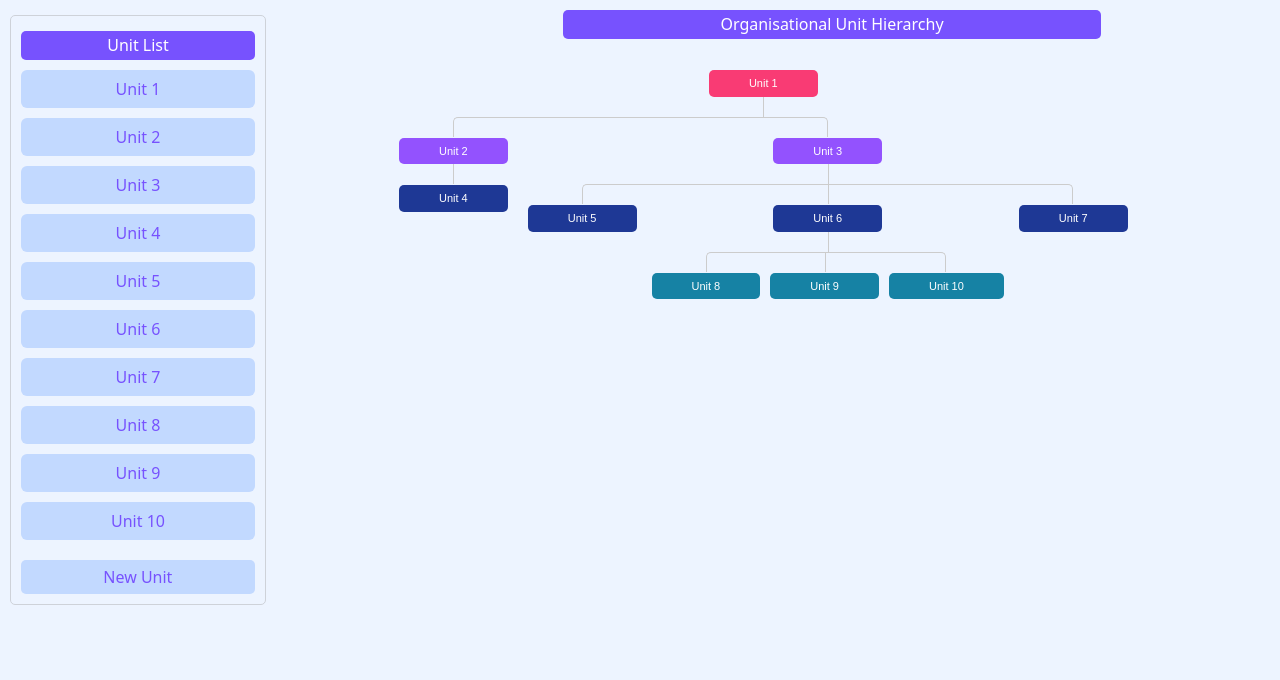
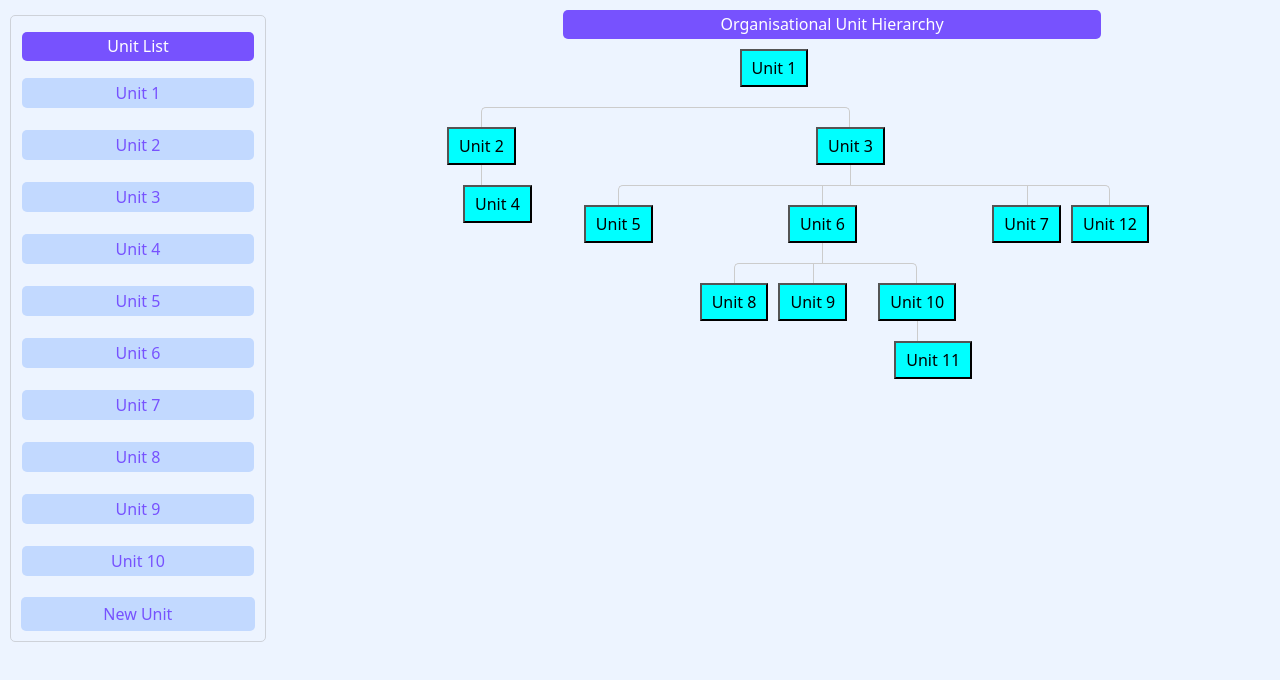
Before and after one commit to kavindarlm/resource-portfolio-mgmnt-frontend, an Angular app: page / in a window 1280 px wide. Shown: the top 680 px of the page. Built offline with nearby package versions, Linux system fonts and the light colour scheme.

Commit message:
Added Dynamic tree-orgUnitMgt

```diff
--- a/src/app/app.module.ts
+++ b/src/app/app.module.ts
@@ -8,6 +8,7 @@ import { UnitTreeComponent } from './orgUnitMgt/unit-tree/unit-tree.component';
 import { UnitListComponent } from './orgUnitMgt/unit-list/unit-list.component';
 import { UnitFormComponent } from './orgUnitMgt/unit-form/unit-form.component';
 import { ReuseButtonComponent } from './orgUnitMgt/reuse-button/reuse-button.component';
+import { UnitNodeComponent } from './orgUnitMgt/unit-node/unit-node.component';
 
 
 @NgModule({
@@ -18,6 +19,7 @@ import { ReuseButtonComponent } from './orgUnitMgt/reuse-button/reuse-button.com
     UnitListComponent,
     UnitFormComponent,
     ReuseButtonComponent,
+    UnitNodeComponent,
 
   ],
   imports: [
--- a/src/app/orgUnitMgt/unit-form/unit-form.component.html
+++ b/src/app/orgUnitMgt/unit-form/unit-form.component.html
@@ -27,7 +27,7 @@
             <div class="form-group mb-3">
                 <div class="inputField">
                     <label for="description" class="form-label">Description: </label>
-                    <textarea name="description" id="description" cols="50" rows="10"></textarea>
+                    <textarea name="description" id="description" cols="50" rows="5"></textarea>
                 </div>
             </div>
             <div class="add">
--- a/src/app/orgUnitMgt/unit-list/unit-list.component.html
+++ b/src/app/orgUnitMgt/unit-list/unit-list.component.html
@@ -1,30 +1,25 @@
 <div class="listBox">
     <div class="container">
-        <h6>Unit List</h6>
 
-        <app-reuse-button [text]="'Unit 1'"></app-reuse-button>
-        <app-reuse-button [text]="'Unit 2'"></app-reuse-button>
-        <app-reuse-button [text]="'Unit 3'"></app-reuse-button>
-        <app-reuse-button [text]="'Unit 4'"></app-reuse-button>
-        <app-reuse-button [text]="'Unit 5'"></app-reuse-button>
-        <app-reuse-button [text]="'Unit 6'"></app-reuse-button>
-        <app-reuse-button [text]="'Unit 7'"></app-reuse-button>
-        <app-reuse-button [text]="'Unit 8'"></app-reuse-button>
-        <app-reuse-button [text]="'Unit 9'"></app-reuse-button>
-        <app-reuse-button [text]="'Unit 10'"></app-reuse-button>
+        <table class="unitTable">
+            <thead>
+                <tr>
+                    <th>
+                        <h6>Unit List</h6>
+                    </th>
+                </tr>
 
-        <!-- <table class="unitTable">
-            <thead>
-                <th><h6>Unit List</h6></th>
             </thead>
             <tbody>
-                <tr *ngFor="let arr of array">
+                <tr *ngFor="let arr of unitList">
                     <td><button class="listBtn">{{arr.Name}}</button></td>
                 </tr>
             </tbody>
-        </table> -->
+        </table>
     </div>
-    <button class="addButton" (click)="showcomponent()">New Unit</button>
+    <div>
+        <button class="addButton" (click)="showcomponent()">New Unit</button>
+    </div>
 </div>
 
 <app-unit-form *ngIf="showForm"></app-unit-form>
--- a/src/app/orgUnitMgt/unit-list/unit-list.component.ts
+++ b/src/app/orgUnitMgt/unit-list/unit-list.component.ts
@@ -15,72 +15,72 @@ export class UnitListComponent implements OnInit{
 
   }
 
-  showcomponent(): void{
-    this.showForm =! this.showForm;
+  showcomponent(){
+    this.showForm = !this.showForm;
   }
 
-  // array: any = [
-  //   {
-  //     ID: "1",
-  //     Name: "Unit 1",
-  //     Parent: "",
-  //     Description: "This is unit 1"
-  //   },
-  //   {
-  //     ID: "2",
-  //     Name: "Unit 2",
-  //     Parent: "Unit 1",
-  //     Description: "This is unit 1"
-  //   },
-  //   {
-  //     ID: "3",
-  //     Name: "Unit 3",
-  //     Parent: "Unit 1",
-  //     Description: "This is unit 1"
-  //   },
-  //   {
-  //     ID: "4",
-  //     Name: "Unit 4",
-  //     Parent: "Unit 2",
-  //     Description: "This is unit 1"
-  //   },
-  //   {
-  //     ID: "5",
-  //     Name: "Unit 5",
-  //     Parent: "Unit 3",
-  //     Description: "This is unit 1"
-  //   },
-  //   {
-  //     ID: "6",
-  //     Name: "Unit 6",
-  //     Parent: "Unit 3",
-  //     Description: "This is unit 1"
-  //   },
-  //   {
-  //     ID: "7",
-  //     Name: "Unit 7",
-  //     Parent: "Unit 3",
-  //     Description: "This is unit 1"
-  //   },
-  //   {
-  //     ID: "8",
-  //     Name: "Unit 8",
-  //     Parent: "Unit 6",
-  //     Description: "This is unit 1"
-  //   },
-  //   {
-  //     ID: "9",
-  //     Name: "Unit 9",
-  //     Parent: "Unit 6",
-  //     Description: "This is unit 1"
-  //   },
-  //   {
-  //     ID: "10",
-  //     Name: "Unit 10",
-  //     Parent: "Unit 6",
-  //     Description: "This is unit 1"
-  //   }
-  // ]
+  unitList: any = [
+    {
+      ID: "1",
+      Name: "Unit 1",
+      Parent: "",
+      Description: "This is unit 1"
+    },
+    {
+      ID: "2",
+      Name: "Unit 2",
+      Parent: "Unit 1",
+      Description: "This is unit 1"
+    },
+    {
+      ID: "3",
+      Name: "Unit 3",
+      Parent: "Unit 1",
+      Description: "This is unit 1"
+    },
+    {
+      ID: "4",
+      Name: "Unit 4",
+      Parent: "Unit 2",
+      Description: "This is unit 1"
+    },
+    {
+      ID: "5",
+      Name: "Unit 5",
+      Parent: "Unit 3",
+      Description: "This is unit 1"
+    },
+    {
+      ID: "6",
+      Name: "Unit 6",
+      Parent: "Unit 3",
+      Description: "This is unit 1"
+    },
+    {
+      ID: "7",
+      Name: "Unit 7",
+      Parent: "Unit 3",
+      Description: "This is unit 1"
+    },
+    {
+      ID: "8",
+      Name: "Unit 8",
+      Parent: "Unit 6",
+      Description: "This is unit 1"
+    },
+    {
+      ID: "9",
+      Name: "Unit 9",
+      Parent: "Unit 6",
+      Description: "This is unit 1"
+    },
+    {
+      ID: "10",
+      Name: "Unit 10",
+      Parent: "Unit 6",
+      Description: "This is unit 1"
+    }
+  ]
 
 
 }
--- /dev/null
+++ b/src/app/orgUnitMgt/unit-node/unit-node.component.css
@@ -0,0 +1,78 @@
+.unitNode {
+    background-color: aqua;
+    padding: 5px 10px;
+}
+
+ul {
+    list-style-type: none;
+    padding-top: 20px;
+	position: relative;
+}
+
+li {
+    float: left;
+	text-align: center;
+	list-style-type: none;
+	position: relative;
+	padding: 20px 5px 0 5px;
+}
+
+/* horizontal lines */
+li::before,
+li::after {
+	content: '';
+	position: absolute;
+	top: 0;
+	right: 50%;
+	border-top: 1px solid #ccc;
+	width: 50%;
+	height: 20px;
+}
+
+li::after {
+	right: auto;
+	left: 50%;
+	border-left: 1px solid #ccc;
+}
+
+/*remove left-right connectors from elements without any siblings*/
+li:only-child::after,
+li:only-child::before {
+	display: none;
+}
+
+/*Remove space from the top of single children*/
+li:only-child {
+	padding-top: 0;
+}
+
+/*Remove left connector from first child and right connector from last child*/
+li:first-child::before,
+li:last-child::after {
+	border: 0 none;
+}
+
+/*Adding back the vertical connector to the last nodes*/
+li:last-child::before {
+	border-right: 1px solid #ccc;
+	border-radius: 0 5px 0 0;
+	/* -webkit-border-radius: 0 5px 0 0; */
+	/* -moz-border-radius: 0 5px 0 0; */
+}
+
+li:first-child::after {
+	border-radius: 5px 0 0 0;
+	/* -webkit-border-radius: 5px 0 0 0; */
+	/* -moz-border-radius: 5px 0 0 0; */
+}
+
+/*adding downward connectors from parents*/
+ul ul::before {
+	content: '';
+	position: absolute;
+	top: 0;
+	left: 50%;
+	border-left: 1px solid #ccc;
+	width: 0;
+	height: 20px;
+}
--- /dev/null
+++ b/src/app/orgUnitMgt/unit-node/unit-node.component.html
@@ -0,0 +1,7 @@
+<!-- <button [class]="'level' + node.level">{{ node.unitName }}</button> -->
+<button class="unitNode">{{ node.unitName }}</button>
+<ul *ngIf="node.children && node.children.length > 0">
+  <li *ngFor="let child of node.children">
+    <app-unit-node [node]="child"></app-unit-node>
+  </li>
+</ul>
--- a/src/app/orgUnitMgt/unit-tree/unit-tree.component.html
+++ b/src/app/orgUnitMgt/unit-tree/unit-tree.component.html
@@ -1,4 +1,4 @@
-<div class="mainBox">
+<!-- <div class="mainBox">
 	<h6>Organisational Unit Hierarchy</h6>
 	<div class="container">
 		<div class="row">
@@ -43,4 +43,20 @@
 			</div>
 		</div>
 	</div>
+</div> -->
+
+<div class="mainBox">
+	<h6>Organisational Unit Hierarchy</h6>
+	<div class="container">
+		<div class="row">
+
+			<div class="tree">
+				<!-- <ul> -->
+					<li>
+						<app-unit-node [node]="treeData"></app-unit-node>
+					</li>
+				<!-- </ul> -->
+			</div>
+		</div>
+	</div>
 </div>
--- a/src/app/orgUnitMgt/unit-tree/unit-tree.component.ts
+++ b/src/app/orgUnitMgt/unit-tree/unit-tree.component.ts
@@ -6,5 +6,106 @@ import { Component } from '@angular/core';
   styleUrl: './unit-tree.component.css'
 })
 export class UnitTreeComponent {
-
+  //get the org unit data from the backend and pass them to treeData
+  treeData = {
+    unitName: 'Unit 1',
+    unitId:1,
+    // level: 1,
+    parentId: null,
+    description: 'This is unit 1',
+    children: [
+      {
+        unitName: 'Unit 2',
+        unitId: 2,
+        // level: 2,
+        parentId: 1,
+        description: 'This is unit 2',
+        children: [
+          {
+            unitName: 'Unit 4',
+            unitId: 4,
+            // level: 3,
+            parentId: 2,
+            description: 'This is unit 4',
+            children: []
+          }
+        ]
+      },
+      {
+        unitName: 'Unit 3',
+        unitId: 3,
+        // level: 2,
+        parentId: 1,
+        description: 'This is unit 3',
+        children: [
+          {
+            unitName: 'Unit 5',
+            unitId: 5,
+            // level: 3,
+            parentId: 3,
+            description: 'This is unit 5',
+            children: []
+          },
+          {
+            unitName: 'Unit 6',
+            unitId: 6,
+            // level: 3,
+            parentId: 3,
+            description: 'This is unit 6',
+            children: [
+              {
+                unitName: 'Unit 8',
+                unitId: 8,
+                // level: 4,
+                parentId: 6,
+                description: 'This is unit 8',
+                children: []
+              },
+              {
+                unitName: 'Unit 9',
+                unitId: 9,
+                // level: 4,
+                parentId: 6,
+                description: 'This is unit 9',
+                children: []
+              },
+              {
+                unitName: 'Unit 10',
+                unitId: 10,
+                // level: 4,
+                parentId: 6,
+                description: 'This is unit 10',
+                children: [
+                  {
+                    unitName: 'Unit 11',
+                unitId: 11,
+                // level: 4,
+                parentId: 10,
+                description: 'This is unit 11',
+                children: []
+                  }
+                ]
+              }
+            ]
+          },
+          {
+            unitName: 'Unit 7',
+            unitId: 7,
+            // level: 3,
+            parentId: 3,
+            description: 'This is unit 7',
+            children: []
+          },
+          {
+            unitName: 'Unit 12',
+            unitId: 12,
+            // level: 3,
+            parentId: 3,
+            description: 'This is unit 12',
+            children: []
+          }
+        ]
+      }
+    ]
+  };
 }
```
Also changed, not shown: src/app/orgUnitMgt/unit-node/unit-node.component.ts (added, +10 -0 lines), 1 other file (tests, documents, lock files or other folders).
